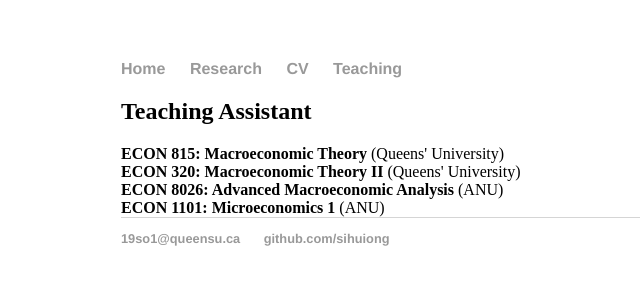
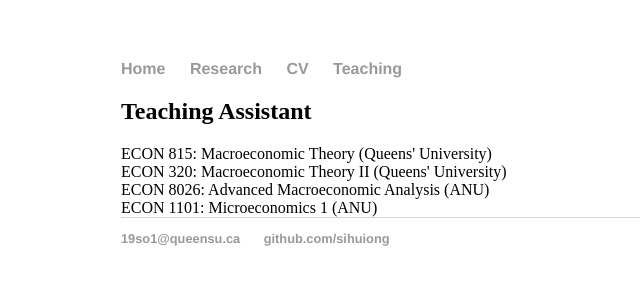
Before and after one commit to SihuiOng/SihuiOng.github.io, a Jekyll site: the page built from teaching/index.html, in a window 1280 px wide. Shown: the top 300 px of the page, without its empty margins (71-711 px from the left). Built offline with Jekyll 4.4.1, drawn with Linux system fonts in a browser that asks for light colours.

```diff
--- a/teaching/index.html
+++ b/teaching/index.html
@@ -4,10 +4,10 @@ title: Teaching
 ---
 	<div class="teaching">
 	<h2>Teaching Assistant</h2>
-       <strong> ECON 815: Macroeconomic Theory </strong>(Queens' University) <br>
-       <strong>ECON 320: Macroeconomic Theory II </strong>(Queens' University)<br>
-        <strong>ECON 8026: Advanced Macroeconomic Analysis </strong>(ANU) <br>
-       <strong>ECON 1101: Microeconomics 1</strong> (ANU) <br>
+       ECON 815: Macroeconomic Theory (Queens' University) <br>
+       ECON 320: Macroeconomic Theory II (Queens' University)<br>
+       ECON 8026: Advanced Macroeconomic Analysis (ANU) <br>
+       ECON 1101: Microeconomics 1 (ANU) <br>
 
 
 
```
